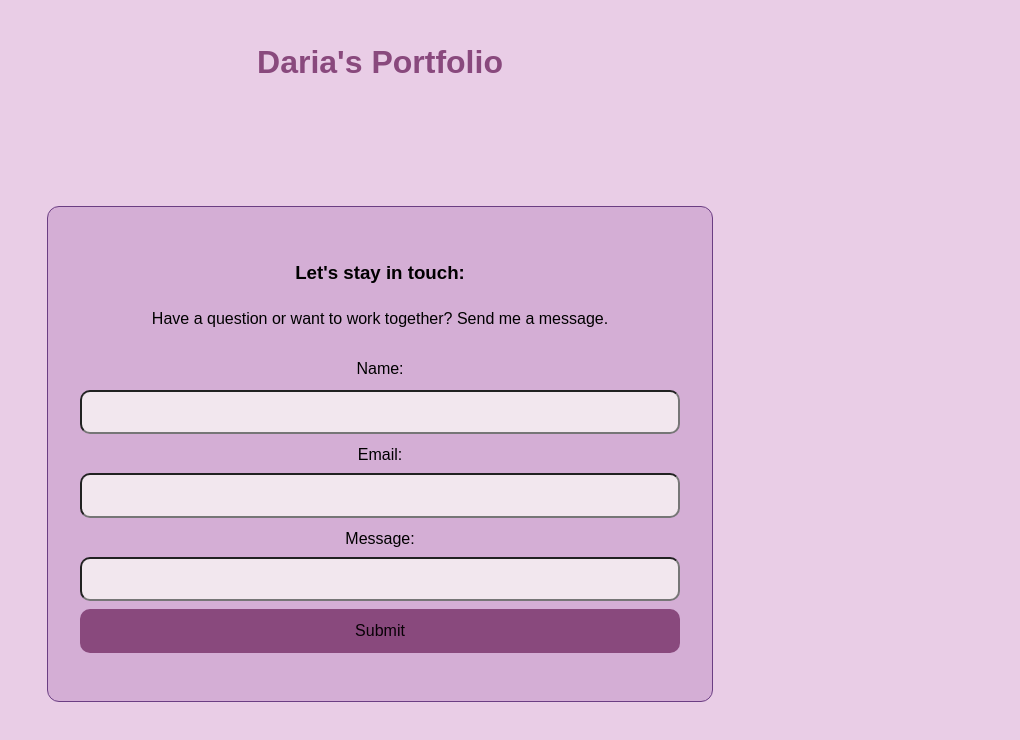
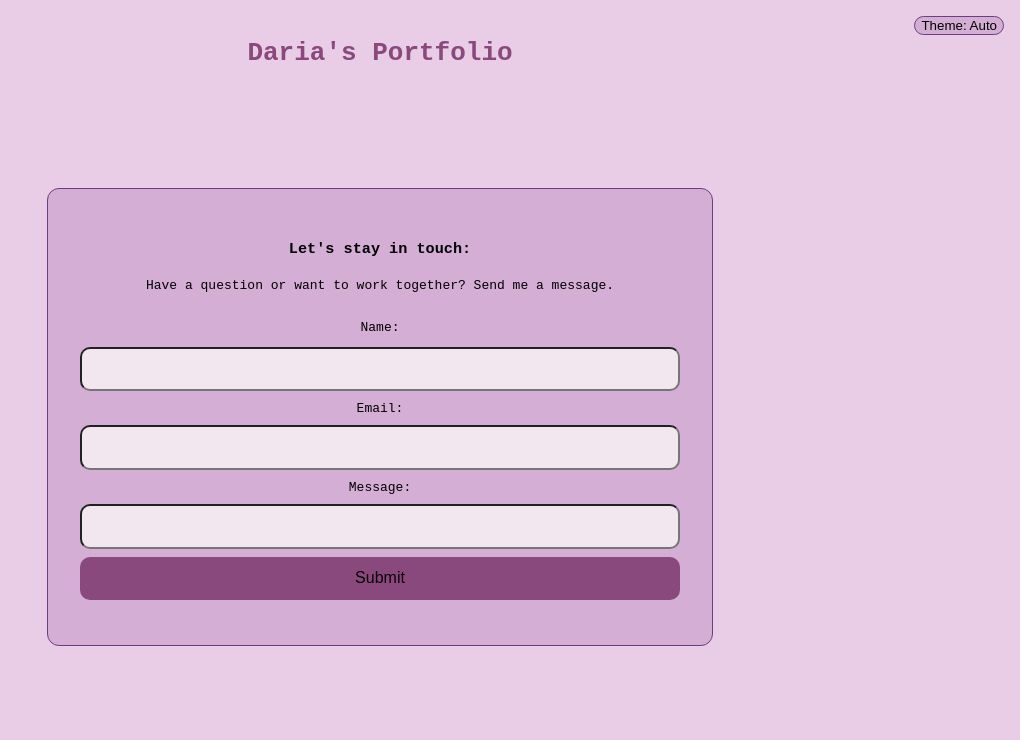
Before and after one commit to darialindsey/portfolio-website, a plain HTML site: page index.html in a window 1280 px wide. Shown: the whole page, without its empty margins (260-1280 px from the left). Drawn offline with Linux system fonts and the light colour scheme.

Commit message:
added toggle to switch between day and night modes to index html

```diff
--- a/index.html
+++ b/index.html
@@ -7,6 +7,8 @@
         <link rel ="stylesheet" href="./styles.css">
     </head>
     <body>
+        <!--theme toggle button to switch between day and night modes-->
+        <button id="theme-toggle" type="button">Theme: Auto</button>
         <main>
             <h1>Daria's Portfolio</h1>
 
--- a/styles.css
+++ b/styles.css
@@ -26,7 +26,7 @@
 body {
     background-color: var(--bg);
     color: var(--text);
-    font-family: Arial, sans-serif;
+    font-family: monospace;
     line-height: 1.6;
     margin: 0;
     transition: background-color 0.3s, color 0.3s;
```
